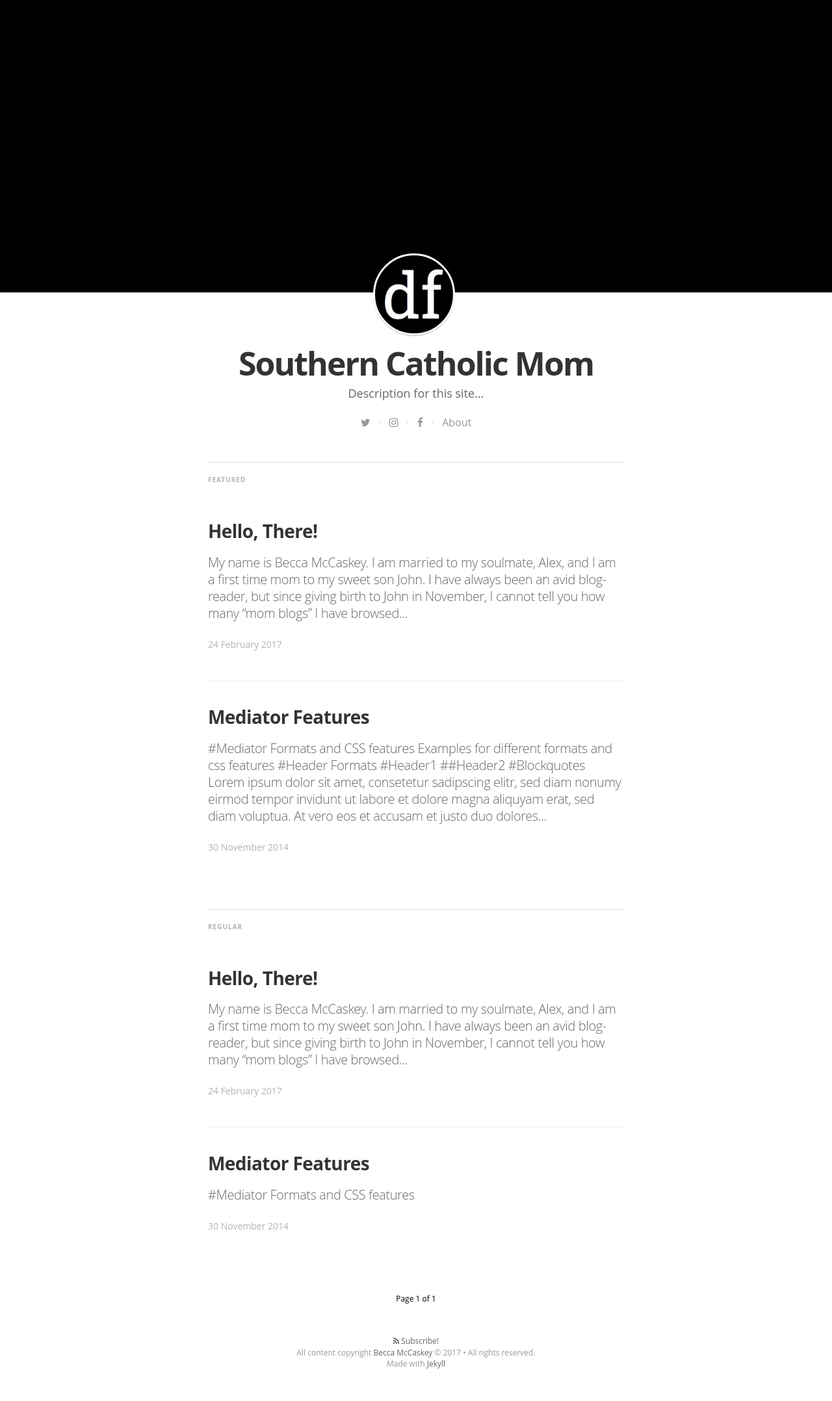
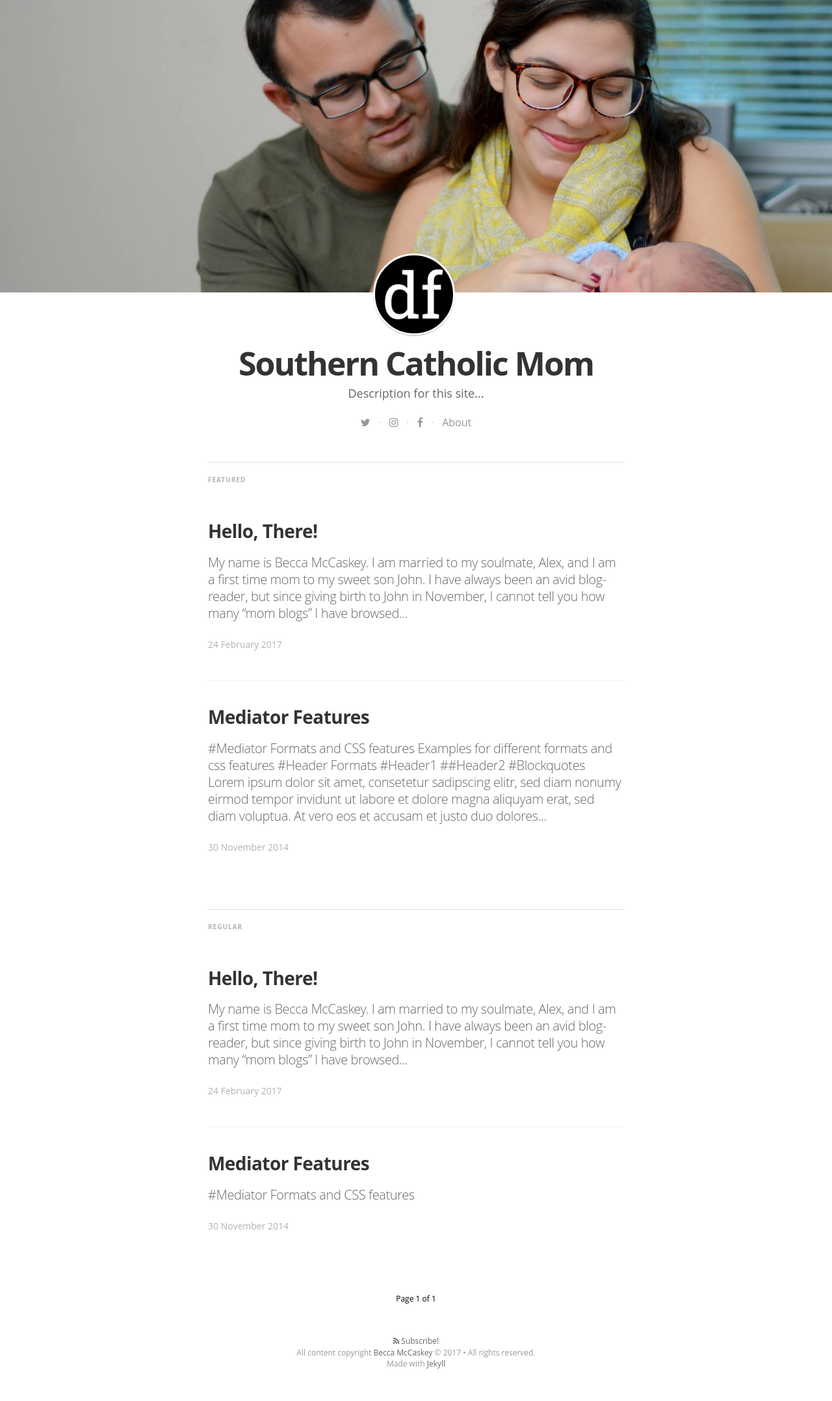
Before and after one commit to beccamccaskey/southerncatholicmom, a Jekyll site: the page built from index.html, in a window 1280 px wide. Shown: the whole page at 65% size. Built offline with Jekyll 4.4.1, drawn with Linux system fonts in a browser that asks for light colours; nearby versions of some CDN libraries; some web fonts are replaced; the list of posts is cut into pages by our own code.

Commit message:
Update _config.yml

```diff
--- a/_config.yml
+++ b/_config.yml
@@ -14,7 +14,7 @@ logo: "/assets/images/df_logo.jpg"
 float_logo: false # true, false (default)
 
 # blog cover
-cover: "familypic.jpg"
+cover: "/assets/images/familypic.jpg"
 
 name: 'Becca McCaskey'
 author: 'Becca McCaskey'
```
